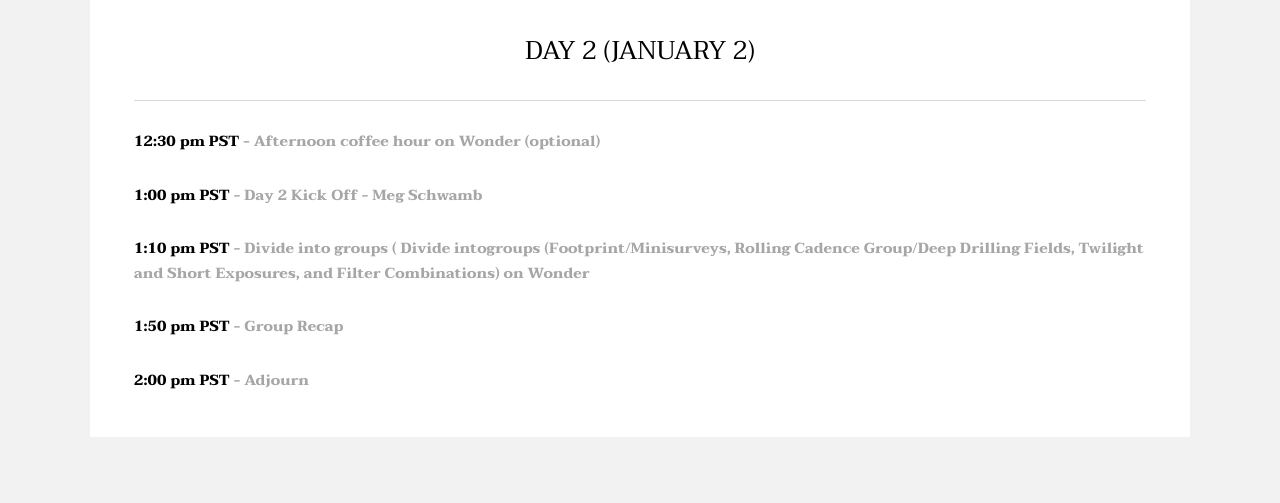
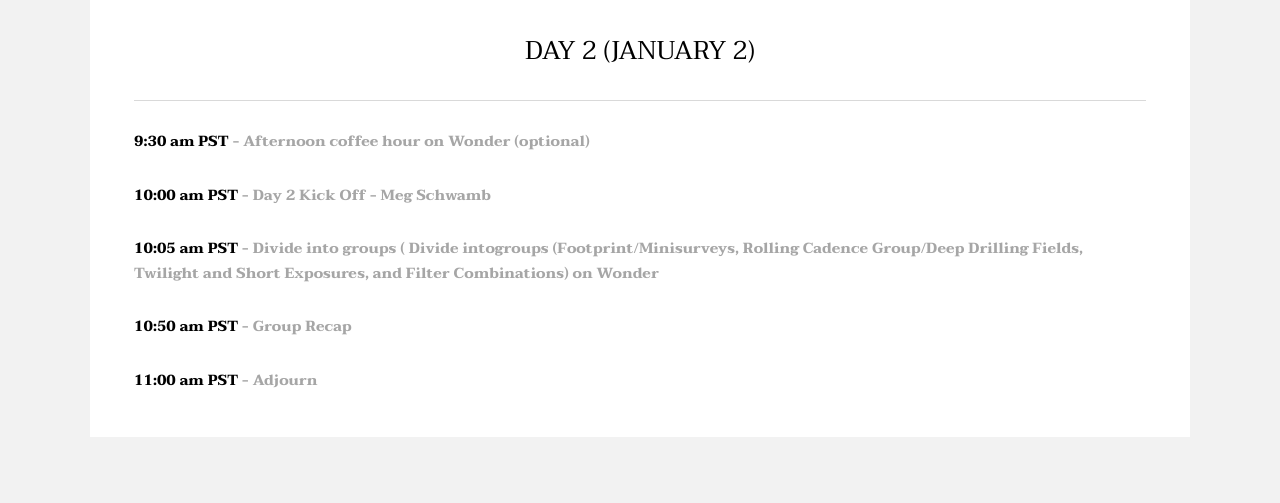
Before and after one commit to lsst-sssc/miniworkshops, a plain HTML site: page day2.html in a window 1280 px wide. Shown: the part 1000-1503 px from the top of the page. Drawn offline with Linux system fonts and the light colour scheme.

Commit message:
Update day2.html

```diff
--- a/day2.html
+++ b/day2.html
@@ -46,11 +46,11 @@
 							</header>
 							<hr />
 
-							<p> <b> 12:30 pm PST </b> - Afternoon coffee hour on Wonder (optional) </p>
-							<p><b> 1:00 pm PST </b> -  Day 2 Kick Off - Meg Schwamb </p>
-							<p><b> 1:10 pm PST </b> - Divide into groups ( Divide intogroups (Footprint/Minisurveys, Rolling Cadence Group/Deep Drilling Fields, Twilight and Short Exposures, and Filter Combinations) on Wonder </b>
-							<p><b> 1:50 pm PST </b> - Group Recap  </b>
-							<p><b> 2:00 pm PST </b> - Adjourn  </b>
+							<p> <b> 9:30 am PST </b> - Afternoon coffee hour on Wonder (optional) </p>
+							<p><b> 10:00 am PST </b> -  Day 2 Kick Off - Meg Schwamb </p>
+							<p><b> 10:05 am PST </b> - Divide into groups ( Divide intogroups (Footprint/Minisurveys, Rolling Cadence Group/Deep Drilling Fields, Twilight and Short Exposures, and Filter Combinations) on Wonder </b>
+							<p><b> 10:50 am PST </b> - Group Recap  </b>
+							<p><b> 11:00 am PST </b> - Adjourn  </b>
 
 						</div>
 					</div>
```
